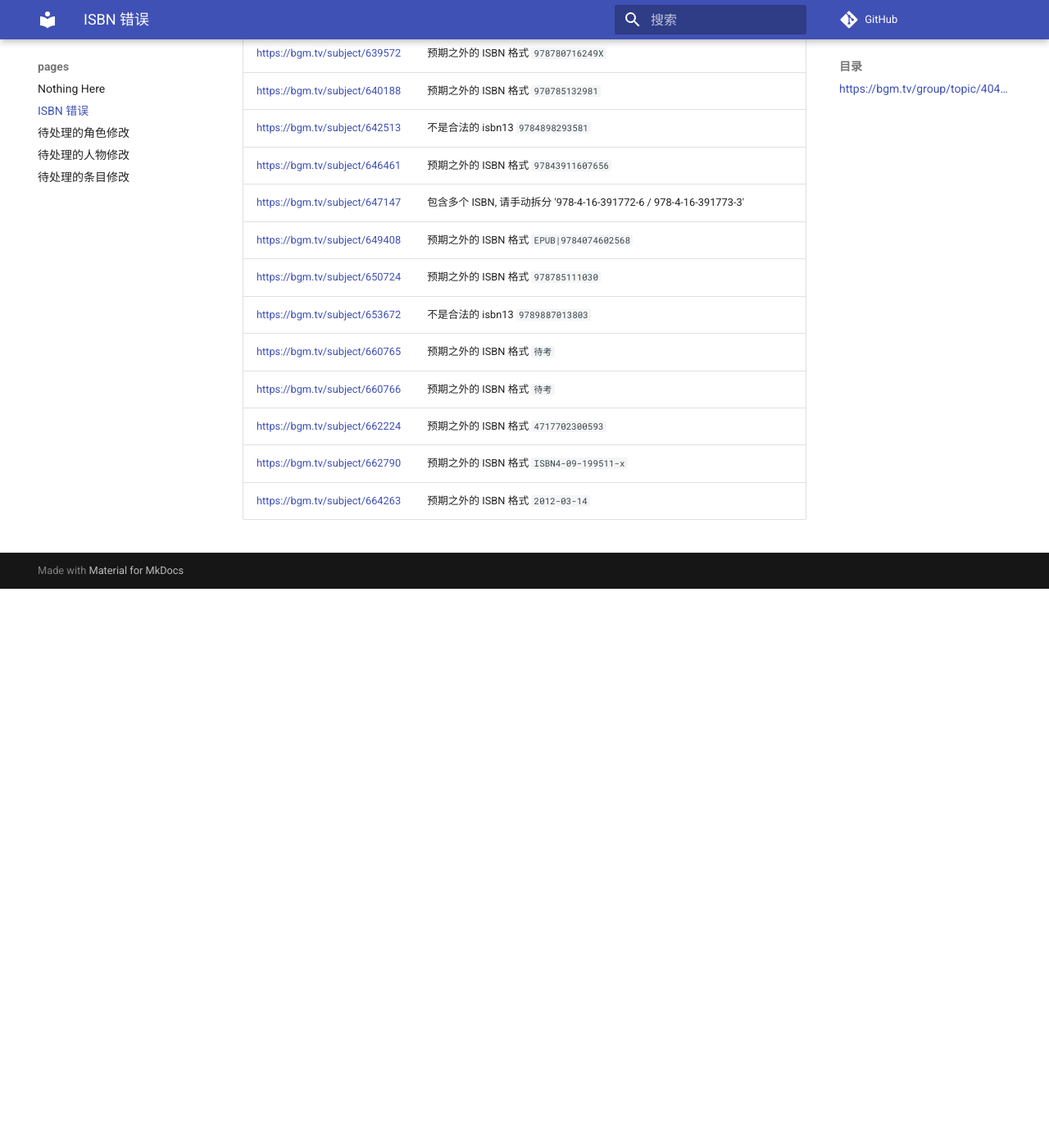
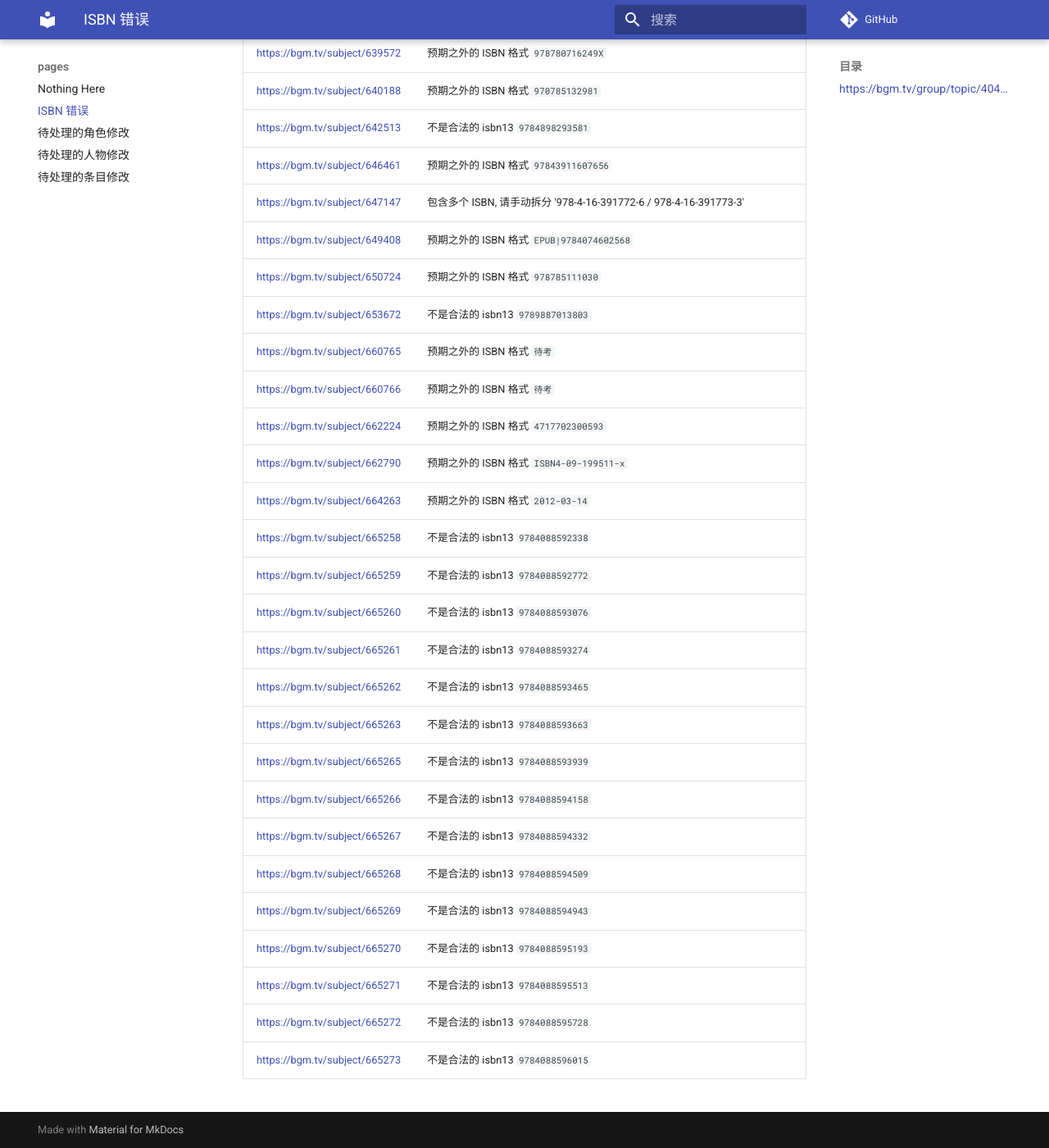
Before and after one commit to trim21/bangumi-pages, an MkDocs documentation site: the page built from docs/isbn.md, in a window 1280 px wide and 1400 px high, scrolled down 10981 px. Shown: the whole window at 82% size. Built offline with MkDocs 1.6.1 and Material for MkDocs 9.7.7, drawn with Linux system fonts in a browser that asks for light colours; comment, search, counter and statistics services are not loaded; before the commit the page ends 11699 px from its top, so only the background shows below that.

Commit message:
update isbn.md

```diff
--- a/docs/isbn.md
+++ b/docs/isbn.md
@@ -253,3 +253,18 @@ total 248
 | <https://bgm.tv/subject/662224> | 预期之外的 ISBN 格式 `4717702300593` |
 | <https://bgm.tv/subject/662790> | 预期之外的 ISBN 格式 `ISBN4-09-199511-x` |
 | <https://bgm.tv/subject/664263> | 预期之外的 ISBN 格式 `2012-03-14` |
+| <https://bgm.tv/subject/665258> | 不是合法的 isbn13 <code>9784088592338</code> |
+| <https://bgm.tv/subject/665259> | 不是合法的 isbn13 <code>9784088592772</code> |
+| <https://bgm.tv/subject/665260> | 不是合法的 isbn13 <code>9784088593076</code> |
+| <https://bgm.tv/subject/665261> | 不是合法的 isbn13 <code>9784088593274</code> |
+| <https://bgm.tv/subject/665262> | 不是合法的 isbn13 <code>9784088593465</code> |
+| <https://bgm.tv/subject/665263> | 不是合法的 isbn13 <code>9784088593663</code> |
+| <https://bgm.tv/subject/665265> | 不是合法的 isbn13 <code>9784088593939</code> |
+| <https://bgm.tv/subject/665266> | 不是合法的 isbn13 <code>9784088594158</code> |
+| <https://bgm.tv/subject/665267> | 不是合法的 isbn13 <code>9784088594332</code> |
+| <https://bgm.tv/subject/665268> | 不是合法的 isbn13 <code>9784088594509</code> |
+| <https://bgm.tv/subject/665269> | 不是合法的 isbn13 <code>9784088594943</code> |
+| <https://bgm.tv/subject/665270> | 不是合法的 isbn13 <code>9784088595193</code> |
+| <https://bgm.tv/subject/665271> | 不是合法的 isbn13 <code>9784088595513</code> |
+| <https://bgm.tv/subject/665272> | 不是合法的 isbn13 <code>9784088595728</code> |
+| <https://bgm.tv/subject/665273> | 不是合法的 isbn13 <code>9784088596015</code> |
```
Also changed, not shown: other parts of docs/isbn.md (+1 -1 lines).
